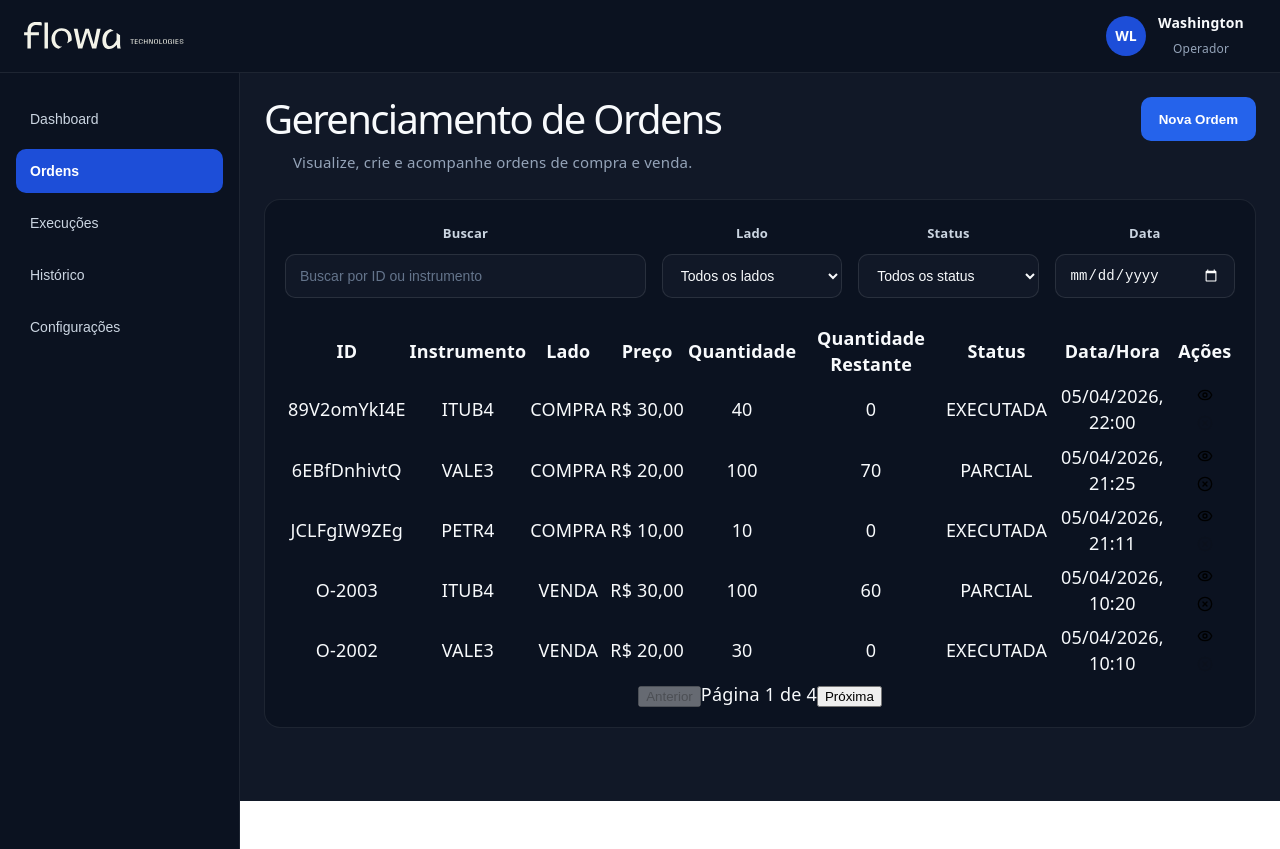
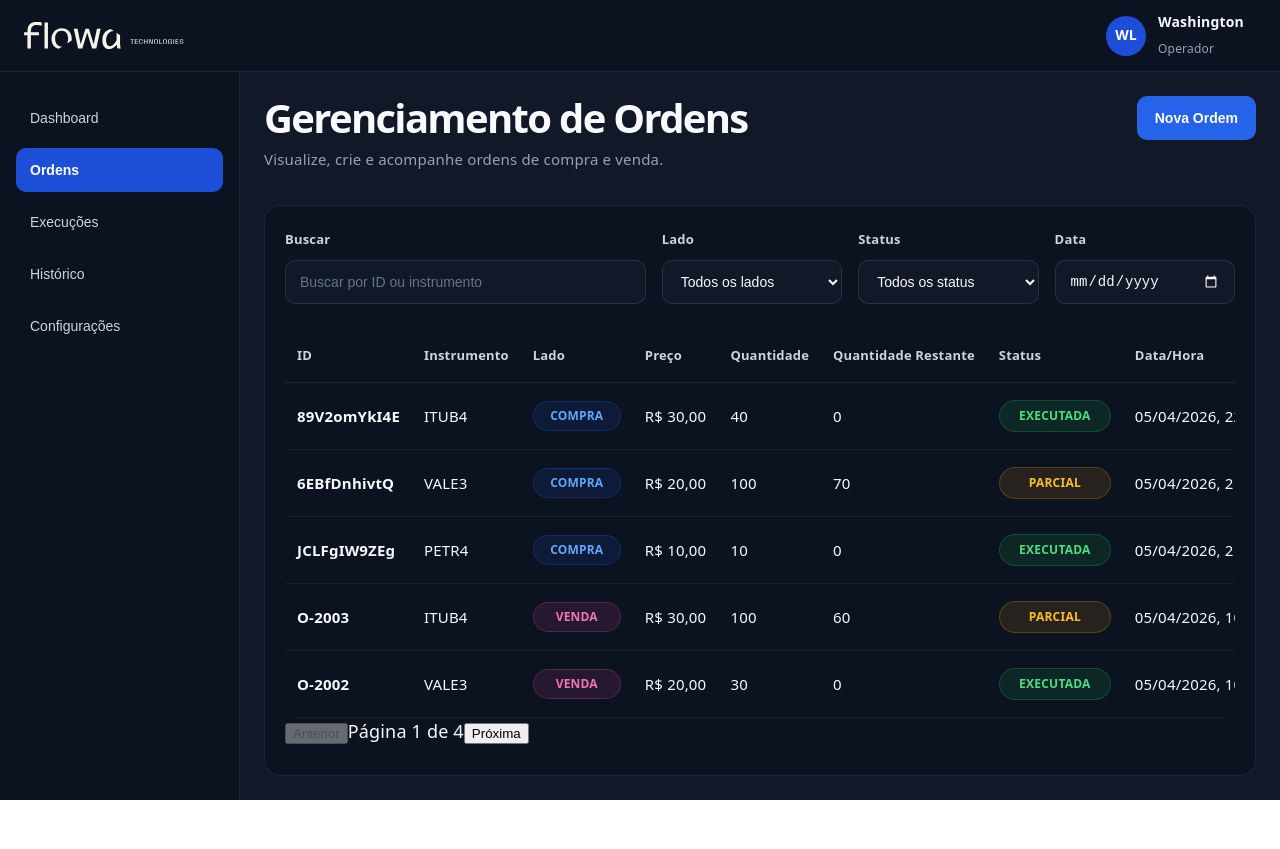
Before and after one commit to WashingtonLuiz81/coodesh-challenge, a React (Vite) app: page / in a window 1280 px wide. After the commit the page ends 800 px from the top, so only its background shows below. Built offline with nearby package versions, Linux system fonts and the light colour scheme; data requests are answered from the project's data file.

Commit message:
feat: estiliza tabela com badges e corrige layout global

```diff
--- a/src/App.module.css
+++ b/src/App.module.css
@@ -1,6 +1,8 @@
 .page {
   display: grid;
   gap: 24px;
+  min-width: 0;
+  min-height: 100%;
 }
 
 .pageHeader {
@@ -15,12 +17,14 @@
   font-size: 40px;
   line-height: 1.1;
   color: #f8fafc;
+  font-weight: 700;
 }
 
 .subtitle {
   margin: 8px 0 0;
   color: #94a3b8;
   font-size: 15px;
+  line-height: 1.5;
 }
 
 .primaryButton {
@@ -31,10 +35,22 @@
   background: #2563eb;
   color: #ffffff;
   font-weight: 600;
+  font-size: 14px;
   cursor: pointer;
+  transition: background-color 0.2s ease, transform 0.2s ease;
+}
+
+.primaryButton:hover {
+  background: #1d4ed8;
+}
+
+.primaryButton:active {
+  transform: translateY(1px);
 }
 
 .contentCard {
+  min-width: 0;
+  overflow: hidden;
   padding: 20px;
   border-radius: 16px;
   background: #0b1220;
@@ -51,6 +67,10 @@
     font-size: 28px;
   }
 
+  .subtitle {
+    font-size: 14px;
+  }
+
   .primaryButton {
     width: 100%;
   }
--- a/src/components/AppLayout/AppLayout.module.css
+++ b/src/components/AppLayout/AppLayout.module.css
@@ -19,6 +19,7 @@
   padding: 24px;
   background: #111827;
   min-width: 0;
+  min-height: calc(100vh - 72px);
 }
 
 .overlay {
@@ -48,6 +49,7 @@
 
   .mainContent {
     padding: 16px;
+    min-height: calc(100vh - 64px);
   }
 
   .overlay {
--- a/src/components/OrdersTable/OrdersTable.module.css
+++ b/src/components/OrdersTable/OrdersTable.module.css
@@ -0,0 +1,124 @@
+.tableWrapper {
+  width: 100%;
+  max-width: 100%;
+  min-width: 0;
+  overflow-x: auto;
+  overflow-y: hidden;
+  -webkit-overflow-scrolling: touch;
+  border-radius: 14px;
+}
+
+.table {
+  width: max-content;
+  min-width: 980px;
+  border-collapse: collapse;
+}
+
+.table thead th {
+  padding: 14px 12px;
+  text-align: left;
+  font-size: 13px;
+  font-weight: 700;
+  color: #cbd5e1;
+  border-bottom: 1px solid rgba(255, 255, 255, 0.08);
+  white-space: nowrap;
+}
+
+.table tbody td {
+  padding: 16px 12px;
+  font-size: 15px;
+  color: #f8fafc;
+  border-bottom: 1px solid rgba(255, 255, 255, 0.06);
+  vertical-align: middle;
+  white-space: nowrap;
+}
+
+.table tbody tr {
+  transition: background-color 0.2s ease;
+}
+
+.table tbody tr:hover {
+  background: rgba(255, 255, 255, 0.03);
+}
+
+.idCell {
+  color: #cbd5e1;
+  font-weight: 600;
+}
+
+.sideBadge {
+  display: inline-flex;
+  align-items: center;
+  justify-content: center;
+  min-width: 88px;
+  height: 30px;
+  padding: 0 10px;
+  border-radius: 999px;
+  font-size: 12px;
+  font-weight: 700;
+  border: 1px solid transparent;
+}
+
+.sideBuy {
+  background: rgba(37, 99, 235, 0.12);
+  color: #60a5fa;
+  border-color: rgba(37, 99, 235, 0.24);
+}
+
+.sideSell {
+  background: rgba(236, 72, 153, 0.12);
+  color: #f472b6;
+  border-color: rgba(236, 72, 153, 0.24);
+}
+
+.actions {
+  display: flex;
+  align-items: center;
+  gap: 8px;
+}
+
+.iconButton {
+  width: 34px;
+  height: 34px;
+  border: none;
+  border-radius: 10px;
+  display: inline-flex;
+  align-items: center;
+  justify-content: center;
+  background: rgba(255, 255, 255, 0.04);
+  color: #f8fafc;
+  cursor: pointer;
+  transition: background-color 0.2s ease, opacity 0.2s ease;
+}
+
+.iconButton:hover {
+  background: rgba(255, 255, 255, 0.08);
+}
+
+.iconButton:disabled {
+  opacity: 0.4;
+  cursor: not-allowed;
+}
+
+.emptyState {
+  text-align: center;
+  padding: 32px 16px !important;
+  color: #94a3b8 !important;
+  font-size: 14px;
+}
+
+@media (max-width: 768px) {
+  .table tbody td,
+  .table thead th {
+    padding: 14px 10px;
+    font-size: 14px;
+  }
+
+  .actions {
+    gap: 6px;
+  }
+
+  .emptyState {
+    text-align: left;
+  }
+}
--- a/src/components/OrdersTable/OrdersTable.tsx
+++ b/src/components/OrdersTable/OrdersTable.tsx
@@ -1,17 +1,23 @@
 import type { Order } from "@/types/order";
 import { formatCurrency, formatDateTime, canCancelOrder } from "@/utils";
-
 import { Eye, XCircle } from "lucide-react";
+import { StatusBadge } from "@/components";
+import styles from "./OrdersTable.module.css";
 
 type OrdersTableProps = {
   orders: Order[];
   onViewDetails: (order: Order) => void;
   onCancelOrder: (order: Order) => void;
-}
+};
 
-export function OrdersTable({orders, onViewDetails, onCancelOrder }: OrdersTableProps) {
+export function OrdersTable({
+  orders,
+  onViewDetails,
+  onCancelOrder,
+}: OrdersTableProps) {
   return (
-    <table>
+    <div className={styles.tableWrapper}>
+      <table className={styles.table}>
         <thead>
           <tr>
             <th>ID</th>
@@ -25,39 +31,45 @@ export function OrdersTable({orders, onViewDetails, onCancelOrder }: OrdersTable
             <th>Ações</th>
           </tr>
         </thead>
+
         <tbody>
           {orders.length === 0 ? (
             <tr>
-            <td colSpan={9} style={{ textAlign: "center", padding: 20 }}>
+              <td colSpan={9} className={styles.emptyState}>
                 Nenhuma ordem encontrada para os filtros aplicados.
               </td>
             </tr>
           ) : (
             orders.map((order) => (
               <tr key={order.id}>
-              <td>{order.id}</td>
+                <td className={styles.idCell}>{order.id}</td>
                 <td>{order.instrument}</td>
-              <td>{order.side}</td>
+                <td>
+                  <span
+                    className={`${styles.sideBadge} ${
+                      order.side === "COMPRA"
+                        ? styles.sideBuy
+                        : styles.sideSell
+                    }`}
+                  >
+                    {order.side}
+                  </span>
+                </td>
                 <td>{formatCurrency(order.price)}</td>
                 <td>{order.quantity}</td>
                 <td>{order.remainingQuantity}</td>
-              <td>{order.status}</td>
+                <td>
+                  <StatusBadge status={order.status} />
+                </td>
                 <td>{formatDateTime(order.createdAt)}</td>
                 <td>
+                  <div className={styles.actions}>
                     <button
                       type="button"
                       onClick={() => onViewDetails(order)}
                       aria-label={`Ver detalhes da ordem ${order.id}`}
                       title="Ver detalhes"
-                  style={{
-                    background: "transparent",
-                    border: "none",
-                    cursor: "pointer",
-                    padding: 6,
-                    display: "inline-flex",
-                    alignItems: "center",
-                    justifyContent: "center",
-                  }}
+                      className={styles.iconButton}
                     >
                       <Eye size={16} />
                     </button>
@@ -68,24 +80,17 @@ export function OrdersTable({orders, onViewDetails, onCancelOrder }: OrdersTable
                       aria-label={`Cancelar ordem ${order.id}`}
                       title="Cancelar ordem"
                       disabled={!canCancelOrder(order.status)}
-                  style={{
-                    background: "transparent",
-                    border: "none",
-                    cursor: canCancelOrder(order.status) ? "pointer" : "not-allowed",
-                    padding: 6,
-                    display: "inline-flex",
-                    alignItems: "center",
-                    justifyContent: "center",
-                    opacity: canCancelOrder(order.status) ? 1 : 0.5,
-                  }}
+                      className={styles.iconButton}
                     >
                       <XCircle size={16} />
                     </button>
+                  </div>
                 </td>
               </tr>
             ))
           )}
         </tbody>
       </table>
-  )
+    </div>
+  );
 }
--- /dev/null
+++ b/src/components/StatusBadge/StatusBadge.module.css
@@ -0,0 +1,37 @@
+.badge {
+  display: inline-flex;
+  align-items: center;
+  justify-content: center;
+  min-width: 112px;
+  height: 32px;
+  padding: 0 12px;
+  border-radius: 999px;
+  font-size: 12px;
+  font-weight: 700;
+  letter-spacing: 0.02em;
+  border: 1px solid transparent;
+}
+
+.ABERTA {
+  background: rgba(59, 130, 246, 0.12);
+  color: #60a5fa;
+  border-color: rgba(59, 130, 246, 0.24);
+}
+
+.PARCIAL {
+  background: rgba(245, 158, 11, 0.12);
+  color: #fbbf24;
+  border-color: rgba(245, 158, 11, 0.24);
+}
+
+.EXECUTADA {
+  background: rgba(34, 197, 94, 0.12);
+  color: #4ade80;
+  border-color: rgba(34, 197, 94, 0.24);
+}
+
+.CANCELADA {
+  background: rgba(239, 68, 68, 0.12);
+  color: #f87171;
+  border-color: rgba(239, 68, 68, 0.24);
+}
--- /dev/null
+++ b/src/components/StatusBadge/StatusBadge.tsx
@@ -0,0 +1,14 @@
+import type { Order } from "@/types/order";
+import styles from "./StatusBadge.module.css";
+
+type StatusBadgeProps = {
+  status: Order["status"];
+};
+
+export function StatusBadge({ status }: StatusBadgeProps) {
+  return (
+    <span className={`${styles.badge} ${styles[status]}`}>
+      {status}
+    </span>
+  );
+}
--- a/src/components/index.ts
+++ b/src/components/index.ts
@@ -9,3 +9,4 @@ export * from "./OrderDetailsModal/OrderDetailsModal";
 export * from "./CreateOrderModal/CreateOrderModal";
 export * from "./CancelOrderModal/CancelOrderModal";
 export * from "./Toast/Toast";
+export * from "./StatusBadge/StatusBadge";
--- a/src/index.css
+++ b/src/index.css
@@ -9,10 +9,11 @@
   --accent-border: rgba(170, 59, 255, 0.5);
   --social-bg: rgba(244, 243, 236, 0.5);
   --shadow:
-    rgba(0, 0, 0, 0.1) 0 10px 15px -3px, rgba(0, 0, 0, 0.05) 0 4px 6px -2px;
+    rgba(0, 0, 0, 0.1) 0 10px 15px -3px,
+    rgba(0, 0, 0, 0.05) 0 4px 6px -2px;
 
-  --sans: system-ui, 'Segoe UI', Roboto, sans-serif;
-  --heading: system-ui, 'Segoe UI', Roboto, sans-serif;
+  --sans: system-ui, "Segoe UI", Roboto, sans-serif;
+  --heading: system-ui, "Segoe UI", Roboto, sans-serif;
   --mono: ui-monospace, Consolas, monospace;
 
   font: 18px/145% var(--sans);
@@ -24,8 +25,10 @@
   text-rendering: optimizeLegibility;
   -webkit-font-smoothing: antialiased;
   -moz-osx-font-smoothing: grayscale;
+}
 
-  @media (max-width: 1024px) {
+@media (max-width: 1024px) {
+  :root {
     font-size: 16px;
   }
 }
@@ -42,7 +45,8 @@
     --accent-border: rgba(192, 132, 252, 0.5);
     --social-bg: rgba(47, 48, 58, 0.5);
     --shadow:
-      rgba(0, 0, 0, 0.4) 0 10px 15px -3px, rgba(0, 0, 0, 0.25) 0 4px 6px -2px;
+      rgba(0, 0, 0, 0.4) 0 10px 15px -3px,
+      rgba(0, 0, 0, 0.25) 0 4px 6px -2px;
   }
 
   #social .button-icon {
@@ -50,17 +54,26 @@
   }
 }
 
-#root {
-  max-width: 100%;
-  text-align: center;
-  min-height: 100svh;
-  display: flex;
-  flex-direction: column;
+* {
   box-sizing: border-box;
 }
 
+html,
+body,
+#root {
+  min-height: 100%;
+  margin: 0;
+}
+
 body {
-  margin: 0;
+  min-height: 100vh;
+  min-width: 320px;
+  background: #111827;
+  color: #f8fafc;
+}
+
+#root {
+  min-height: 100vh;
 }
 
 h1,
@@ -74,20 +87,26 @@ h1 {
   font-size: 56px;
   letter-spacing: -1.68px;
   margin: 32px 0;
-  @media (max-width: 1024px) {
-    font-size: 36px;
-    margin: 20px 0;
-  }
 }
+
 h2 {
   font-size: 24px;
   line-height: 118%;
   letter-spacing: -0.24px;
   margin: 0 0 8px;
-  @media (max-width: 1024px) {
+}
+
+p {
+  margin: 0;
+}
+
+@media (max-width: 1024px) {
+  h1 {
+    font-size: 36px;
+    margin: 20px 0;
+  }
+
+  h2 {
     font-size: 20px;
   }
 }
-p {
-  margin: 0;
-}
```
Lines whose indentation alone changed are shown as unchanged.
